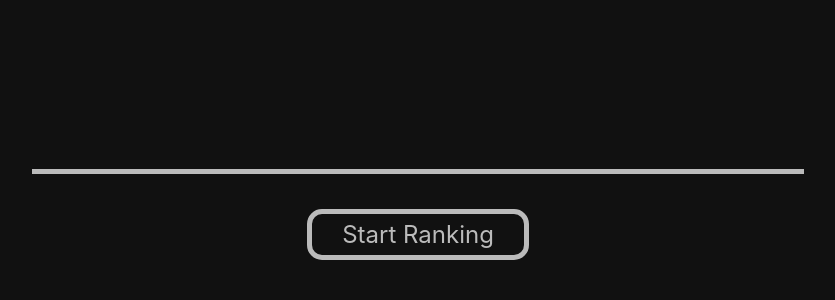
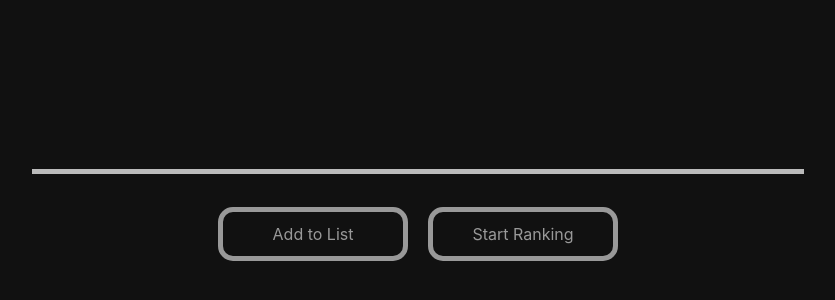
Before and after one commit to shatayu/rankings, a React (Create React App) app: page / in a window 1280 px wide. Shown: the part 106-406 px from the top of the page, without its empty margins (222-1057 px from the left). Built offline with nearby package versions, Linux system fonts and the light colour scheme.

Commit message:
added removing element functionality to the site

```diff
--- a/src/Input/Input.js
+++ b/src/Input/Input.js
@@ -4,12 +4,14 @@ import styles from './Input.module.css';
 export default function Input({onFinalizeEntries}) {
     const [value, setValue] = useState('');
     const [entries, setEntries] = useState([]);
+    const [hasUserFinalizedRankings, setHasUserFinalizedRankings] = useState(false);
+
+    if (hasUserFinalizedRankings) {
+        onFinalizeEntries(entries);
+    }
 
     const onSubmit = (e, value) => {
         e.preventDefault();
-        console.log('submitted');
-        console.log(value);
-
         setEntries([...entries, value]);
         setValue('');
     }
@@ -36,11 +38,21 @@ export default function Input({onFinalizeEntries}) {
                     </label>
                 </form>
             </div>
-            <div className={styles.submitButtonContainer}>
-                <div className={styles.submitButton} onClick={() => onFinalizeEntries(entries)}>Start Ranking</div>
+            <div className={styles.buttonContainer}>
+                <div className={value.length > 0 ? styles.button : styles.disabledButton} onClick={e => onSubmit(e, value)}>Add to List</div>
+                <div className={entries.length > 1 || value.length > 0 ? styles.button : styles.disabledButton} onClick={e => {
+                    if (value.length > 0) {
+                        onSubmit(e, value);
+                        setHasUserFinalizedRankings(true);
+                    } else if (entries.length > 1) {
+                        setHasUserFinalizedRankings(true);
+                    }
+                }}>Start Ranking</div>
             </div>
             <div className={styles.entryContainer}>
-                {entries.map((value, i) => <InputElement key={i} value={value} onRemove={() => {}} />)}
+                {entries.map((value, i) => <InputElement key={i} value={value} onRemove={() => {
+                    setEntries(entries.filter(entry => entry !== value));
+                }} />)}
             </div>
         </div>
     );
@@ -48,9 +60,17 @@ export default function Input({onFinalizeEntries}) {
 
 function InputElement({value, onRemove}) {
     return (
-        <div className={styles.entry} onClick={onRemove}>
+        <div className={styles.entry}>
             {value}
+            <DeleteIcon onRemove={onRemove} />
         </div>
     );
+}
 
+function DeleteIcon({onRemove}) {
+    return (
+        <svg className={styles.svgIcon} onClick={onRemove} viewBox="0 0 20 20">
+            <path d="M10.185,1.417c-4.741,0-8.583,3.842-8.583,8.583c0,4.74,3.842,8.582,8.583,8.582S18.768,14.74,18.768,10C18.768,5.259,14.926,1.417,10.185,1.417 M10.185,17.68c-4.235,0-7.679-3.445-7.679-7.68c0-4.235,3.444-7.679,7.679-7.679S17.864,5.765,17.864,10C17.864,14.234,14.42,17.68,10.185,17.68 M10.824,10l2.842-2.844c0.178-0.176,0.178-0.46,0-0.637c-0.177-0.178-0.461-0.178-0.637,0l-2.844,2.841L7.341,6.52c-0.176-0.178-0.46-0.178-0.637,0c-0.178,0.176-0.178,0.461,0,0.637L9.546,10l-2.841,2.844c-0.178,0.176-0.178,0.461,0,0.637c0.178,0.178,0.459,0.178,0.637,0l2.844-2.841l2.844,2.841c0.178,0.178,0.459,0.178,0.637,0c0.178-0.176,0.178-0.461,0-0.637L10.824,10z"></path>
+        </svg>
+    );
 }
--- a/src/Input/Input.module.css
+++ b/src/Input/Input.module.css
@@ -47,25 +47,40 @@
     color: white;
 }
 
-.submitButtonContainer {
+.buttonContainer {
     height: 15vh;
     display: flex;
     align-items: center;
     justify-content: center;
 }
 
-.submitButton {
+.disabledButton {
+    width: min(120px, 20vw);
+    border: 5px solid #999999;
+    border-radius: 15px;
+    color: #999999;
+    font-size: min(35px, 2vh);
+    padding: 12px 30px;
+    text-align: center;
+
+    margin: 0px 10px;
+}
+
+.button {
+    width: min(120px, 20vw);
     border: 5px solid #BBBBBB;
     border-radius: 15px;
     color: #BBBBBB;
-    font-size: min(35px, 3vh);
-    padding: 6px 30px;
+    font-size: min(35px, 2vh);
+    padding: 12px 30px;
+    text-align: center;
 
     transition-duration: 200ms;
+    margin: 0px 10px;
 }
 
 @media (hover: hover) and (pointer: fine) {
-    .submitButton:hover {
+    .button:hover {
         border: 5px solid white;
         color: white;
     }
@@ -93,4 +108,30 @@
 
     -ms-word-break: break-all;
     word-break: break-word;
+
+    flex-direction: row;
 }
+
+.entry:hover {
+    color: white;
+}
+
+.svgIcon {
+    display: inline-block;
+    height: 20px;
+    width: 20px;
+    margin-left: 20px;
+}
+
+
+.svgIcon path,
+.svgIcon polygon,
+
+.svgIcon circle {
+    stroke: #333333;
+    stroke-width: 1.25px;
+}
+
+.svgIcon:hover {
+    color: white;
+}
```
